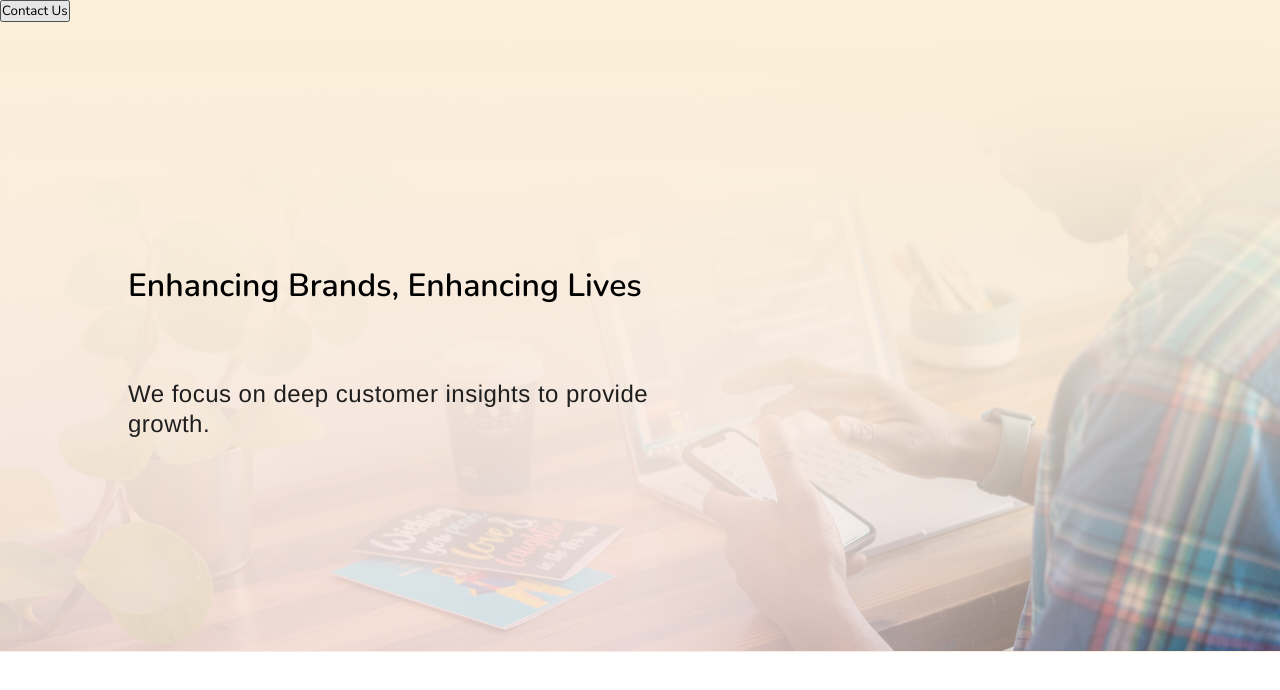
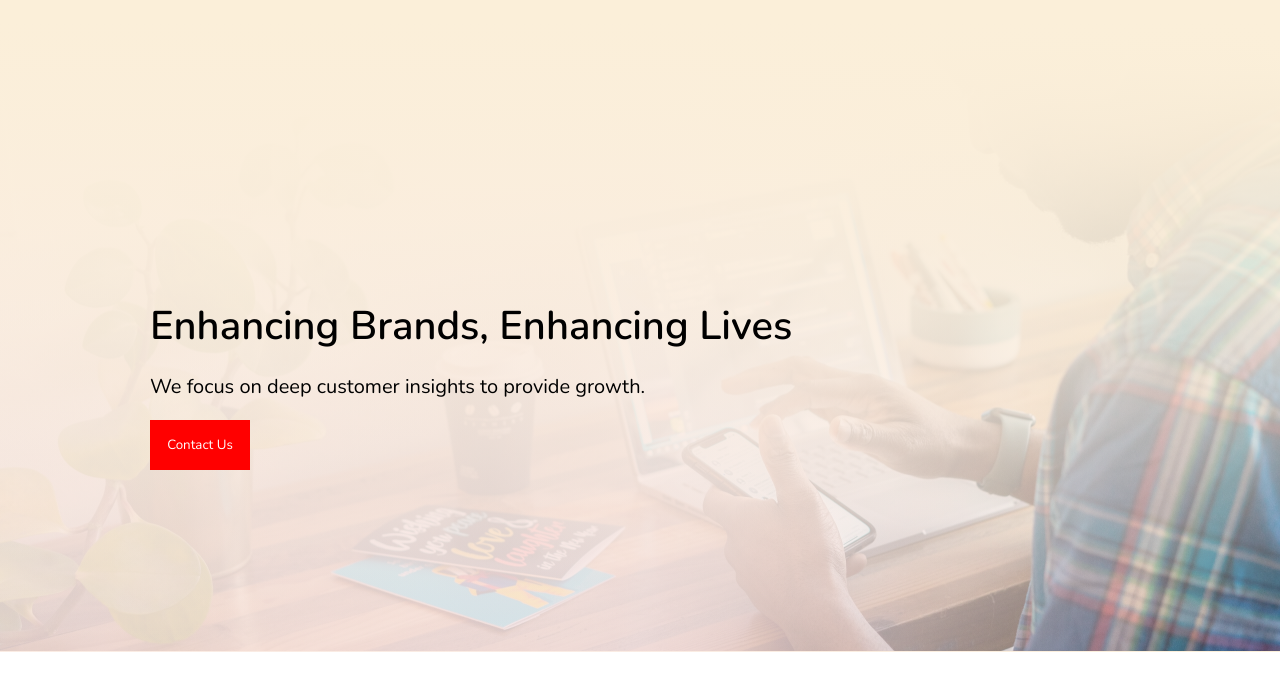
Before and after one commit to Imranyy/Kiri, a React (Create React App) app: page / in a window 1280 px wide. Shown: the top 690 px of the page. Built offline with nearby package versions, Linux system fonts and the light colour scheme.

Commit message:
done with heroImage

```diff
--- a/src/App.css
+++ b/src/App.css
@@ -14,26 +14,3 @@
   top: -1px;
   background: linear-gradient(180deg, #FBEFD9 3.13%, rgba(255, 250, 250, 0) 100%), linear-gradient(90.51deg, rgba(250, 233, 234, 0.6) 51.15%, rgba(255, 250, 250, 0) 96.81%), url('./media/Hero\ Image.png');
 }
-
-/* Enhancing Brands, Enhancing Lives */
-.Enhancing{
-  position: absolute;
-  width: 568px;
-  height: 132px;
-  left: 128px;
-  top: 265px;
-}
-.text{
-  position: absolute;
-width: 548px;
-height: 60px;
-left: 128px;
-top: 380px;
-font-family: 'Helvetica';
-font-style: normal;
-font-weight: 400;
-font-size: 24px;
-line-height: 30px;
-letter-spacing: 0.02em;
-color: #1E1E1E;
-}
--- a/src/components/HeroImage.js
+++ b/src/components/HeroImage.js
@@ -6,14 +6,14 @@ function HeroImage(props) {
         <>
             <div className='Hero-image'>
             {/* <Navbar/> */}
-                <div>
-                    <h1 className='Enhancing'>
+                <div className='hero-text' style={{marginTop:'300px',marginLeft:'150px'}}>
+                    <h1 className='Enhancing' style={{fontSize:'40px',fontWeight:'bolder'}}>
                     Enhancing Brands, Enhancing Lives
                     </h1>
-                    <p className='text'>
+                    <p className='text' style={{marginTop:"20px",fontSize:'20px'}}>
                         We focus on deep customer insights to provide growth.
                     </p>
-                    <button className='btn btn-danger'>
+                    <button style={{marginTop:"20px", color:'white', background:'red',width:'100px',height:'50px', border:'none'}}>
                         Contact Us
                     </button>
                 </div>
```
